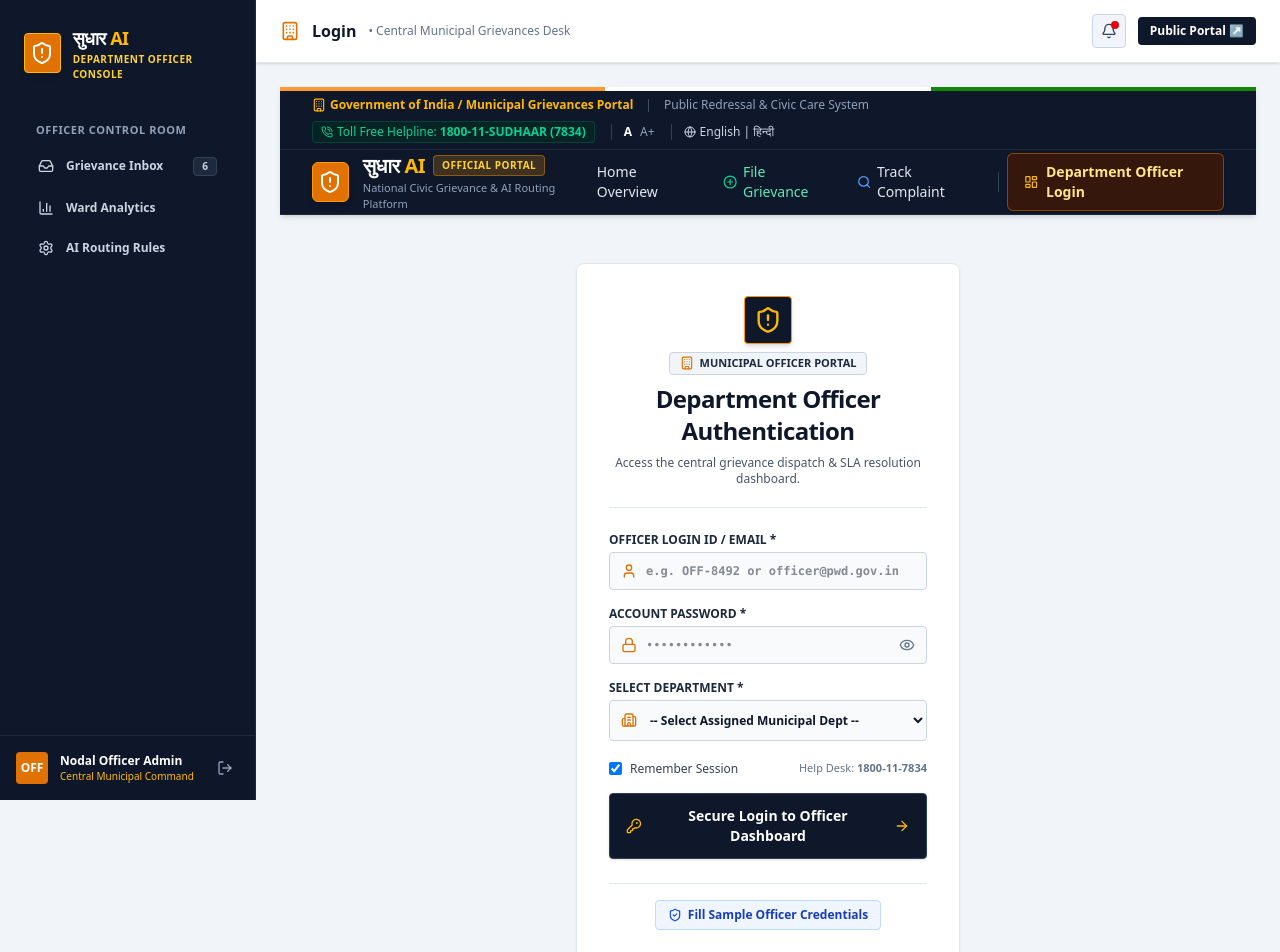
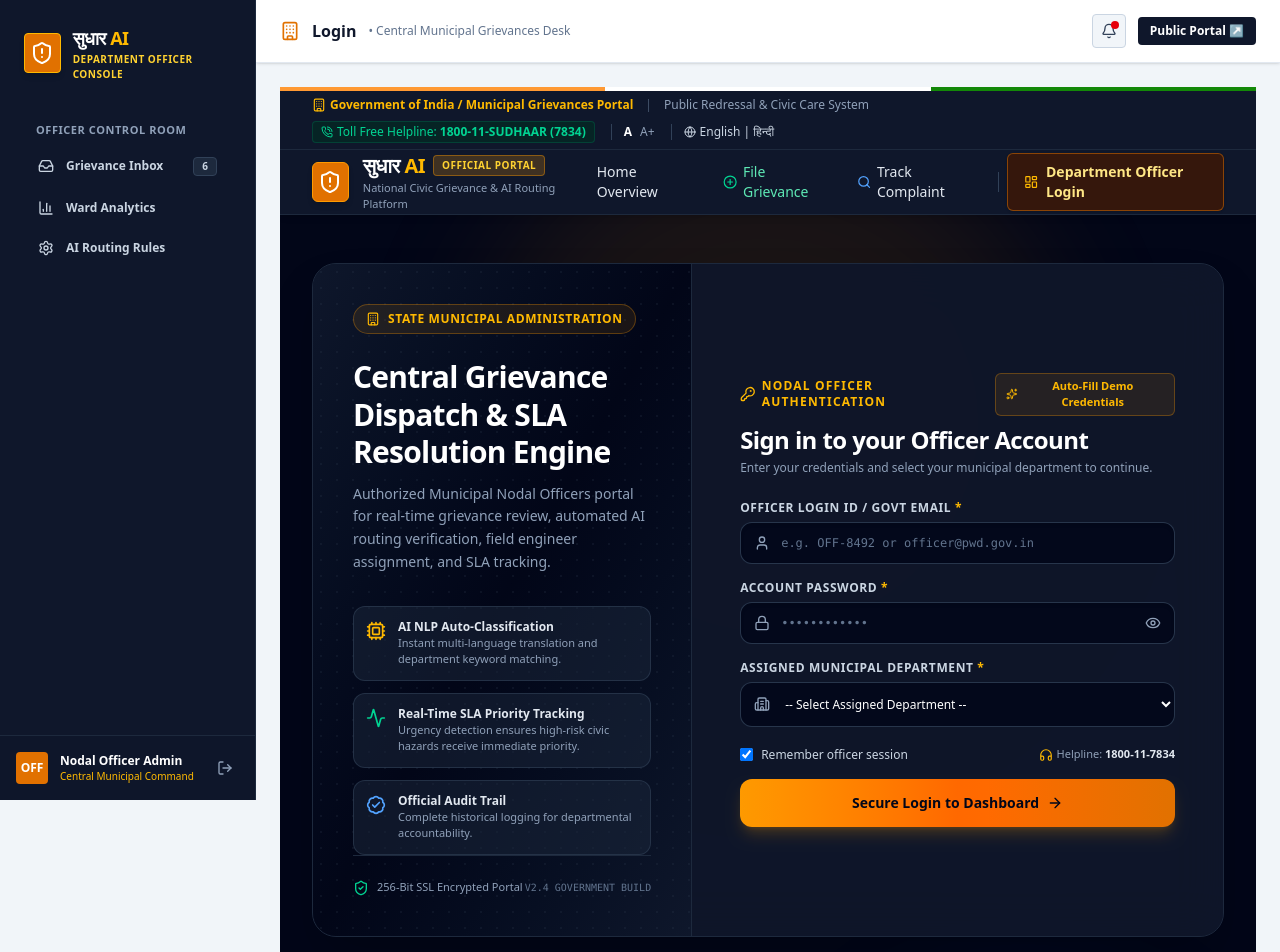
Before and after one commit to dhruvup2006/SudhaarAI, a Next.js app in the folder frontend/: page /admin/login in a window 1280 px wide. Shown: the top 952 px of the page. Built offline with nearby package versions, Linux system fonts and the light colour scheme.

Commit message:
style(admin): redesign officer login page with executive split-screen layout and ambient dark aesthetic

```diff
--- a/frontend/src/app/admin/login/page.tsx
+++ b/frontend/src/app/admin/login/page.tsx
@@ -17,7 +17,13 @@ import {
   AlertCircle,
   KeyRound,
   ShieldCheck,
-  Building
+  Building,
+  Sparkles,
+  Cpu,
+  BadgeCheck,
+  Headphones,
+  Globe,
+  Activity
 } from 'lucide-react';
 
 export default function OfficerLoginPage() {
@@ -59,14 +65,13 @@ export default function OfficerLoginPage() {
       return;
     }
     if (!department) {
-      setErrorMessage('Please select your municipal department from the dropdown.');
+      setErrorMessage('Please select your assigned municipal department.');
       return;
     }
 
     setErrorMessage('');
     setIsSubmitting(true);
 
-    // Store login session info in localStorage for admin layout usage
     setTimeout(() => {
       try {
         localStorage.setItem('sudhaar_officer_session', JSON.stringify({
@@ -79,101 +84,175 @@ export default function OfficerLoginPage() {
       }
       setIsSubmitting(false);
       router.push('/admin/inbox');
-    }, 1000);
+    }, 900);
   };
 
   return (
-    <div className="min-h-screen bg-slate-100 text-slate-900 flex flex-col selection:bg-amber-500 selection:text-white">
+    <div className="min-h-screen bg-slate-950 text-slate-100 flex flex-col selection:bg-amber-500 selection:text-white relative overflow-hidden">
       <Navbar />
 
-      <main className="flex-1 py-12 px-4 sm:px-6 lg:px-8 max-w-md mx-auto w-full flex flex-col justify-center">
-        {/* Official Department Login Card */}
-        <div className="gov-card p-6 sm:p-8 bg-white border-t-4 border-amber-600 shadow-lg">
-          {/* Card Header */}
-          <div className="text-center mb-6 space-y-2 border-b border-slate-200 pb-5">
-            <div className="w-12 h-12 rounded bg-slate-900 text-amber-400 flex items-center justify-center mx-auto border border-amber-500 shadow-md">
-              <ShieldAlert className="w-7 h-7" />
+      {/* Ambient Radial Gradient Background Elements */}
+      <div className="absolute top-1/4 left-1/2 -translate-x-1/2 -translate-y-1/2 w-[600px] h-[600px] bg-amber-500/10 rounded-full blur-3xl pointer-events-none z-0" />
+      <div className="absolute bottom-10 right-10 w-96 h-96 bg-blue-600/10 rounded-full blur-3xl pointer-events-none z-0" />
+
+      <main className="flex-1 py-12 px-4 sm:px-6 lg:px-8 max-w-6xl mx-auto w-full flex items-center justify-center relative z-10">
+
+        {/* Split Screen Enterprise Card */}
+        <div className="w-full bg-slate-900/90 backdrop-blur-xl border border-slate-800 rounded-3xl shadow-2xl overflow-hidden grid grid-cols-1 lg:grid-cols-12 min-h-[620px]">
+
+          {/* LEFT PANEL: Executive Portal Showcase */}
+          <div className="lg:col-span-5 bg-gradient-to-br from-slate-900 via-slate-950 to-slate-900 p-8 sm:p-10 flex flex-col justify-between border-b lg:border-b-0 lg:border-r border-slate-800 relative">
+            <div className="absolute inset-0 bg-[radial-gradient(#334155_1px,transparent_1px)] [background-size:16px_16px] opacity-20 pointer-events-none" />
+
+            <div className="relative z-10 space-y-6">
+              {/* Emblem / Portal Badge */}
+              <div className="inline-flex items-center space-x-2 px-3 py-1.5 rounded-full bg-amber-500/10 border border-amber-500/30 text-amber-400 text-xs font-extrabold uppercase tracking-wider">
+                <Building className="w-3.5 h-3.5 text-amber-400" />
+                <span>State Municipal Administration</span>
               </div>
 
-            <div className="inline-flex items-center space-x-1.5 px-2.5 py-0.5 rounded bg-slate-100 border border-slate-300 text-slate-800 text-[11px] font-bold uppercase">
-              <Building className="w-3.5 h-3.5 text-amber-600" />
-              <span>Municipal Officer Portal</span>
-            </div>
-
-            <h1 className="text-xl sm:text-2xl font-extrabold text-slate-900 tracking-tight">
-              Department Officer Authentication
-            </h1>
-            <p className="text-xs text-slate-600">
-              Access the central grievance dispatch & SLA resolution dashboard.
+              <div>
+                <h2 className="text-2xl sm:text-3xl font-extrabold text-white tracking-tight leading-tight">
+                  Central Grievance Dispatch & SLA Resolution Engine
+                </h2>
+                <p className="text-xs sm:text-sm text-slate-400 mt-3 leading-relaxed">
+                  Authorized Municipal Nodal Officers portal for real-time grievance review, automated AI routing verification, field engineer assignment, and SLA tracking.
                 </p>
               </div>
 
-          {/* Error Message Alert */}
+              {/* Portal Live Highlights List */}
+              <div className="space-y-3 pt-2">
+                <div className="flex items-start space-x-3 p-3 rounded-xl bg-slate-800/50 border border-slate-700/60">
+                  <Cpu className="w-5 h-5 text-amber-400 shrink-0 mt-0.5" />
+                  <div>
+                    <h4 className="text-xs font-bold text-slate-200">AI NLP Auto-Classification</h4>
+                    <p className="text-[11px] text-slate-400">Instant multi-language translation and department keyword matching.</p>
+                  </div>
+                </div>
+
+                <div className="flex items-start space-x-3 p-3 rounded-xl bg-slate-800/50 border border-slate-700/60">
+                  <Activity className="w-5 h-5 text-emerald-400 shrink-0 mt-0.5" />
+                  <div>
+                    <h4 className="text-xs font-bold text-slate-200">Real-Time SLA Priority Tracking</h4>
+                    <p className="text-[11px] text-slate-400">Urgency detection ensures high-risk civic hazards receive immediate priority.</p>
+                  </div>
+                </div>
+
+                <div className="flex items-start space-x-3 p-3 rounded-xl bg-slate-800/50 border border-slate-700/60">
+                  <BadgeCheck className="w-5 h-5 text-blue-400 shrink-0 mt-0.5" />
+                  <div>
+                    <h4 className="text-xs font-bold text-slate-200">Official Audit Trail</h4>
+                    <p className="text-[11px] text-slate-400">Complete historical logging for departmental accountability.</p>
+                  </div>
+                </div>
+              </div>
+            </div>
+
+            {/* Bottom Security Footer */}
+            <div className="relative z-10 pt-6 border-t border-slate-800 flex items-center justify-between text-slate-400 text-xs">
+              <div className="flex items-center space-x-2">
+                <ShieldCheck className="w-4 h-4 text-emerald-400" />
+                <span className="text-[11px]">256-Bit SSL Encrypted Portal</span>
+              </div>
+              <span className="text-[10px] font-mono text-slate-500 uppercase">v2.4 Government Build</span>
+            </div>
+          </div>
+
+          {/* RIGHT PANEL: Officer Authentication Form */}
+          <div className="lg:col-span-7 p-8 sm:p-12 flex flex-col justify-center bg-slate-900/60 relative">
+            <div className="max-w-md mx-auto w-full space-y-6">
+
+              {/* Login Title */}
+              <div>
+                <div className="flex items-center justify-between mb-2">
+                  <span className="text-xs font-extrabold text-amber-400 uppercase tracking-widest flex items-center gap-1.5">
+                    <KeyRound className="w-4 h-4 text-amber-400" />
+                    <span>Nodal Officer Authentication</span>
+                  </span>
+                  <button
+                    type="button"
+                    onClick={handleQuickFill}
+                    className="text-[11px] font-bold text-amber-400 hover:text-amber-300 bg-amber-500/10 hover:bg-amber-500/20 px-2.5 py-1 rounded-md border border-amber-500/30 transition-all flex items-center gap-1 cursor-pointer"
+                  >
+                    <Sparkles className="w-3 h-3" />
+                    <span>Auto-Fill Demo Credentials</span>
+                  </button>
+                </div>
+                <h3 className="text-2xl font-bold text-white tracking-tight">
+                  Sign in to your Officer Account
+                </h3>
+                <p className="text-xs text-slate-400 mt-1">
+                  Enter your credentials and select your municipal department to continue.
+                </p>
+              </div>
+
+              {/* Error Alert */}
               {errorMessage && (
-            <div className="mb-5 p-3 rounded bg-red-50 border border-red-300 text-red-800 text-xs font-bold flex items-center space-x-2">
-              <AlertCircle className="w-4 h-4 text-red-600 shrink-0" />
+                <div className="p-3.5 rounded-xl bg-red-500/10 border border-red-500/30 text-red-300 text-xs font-semibold flex items-center space-x-2.5 shadow-sm animate-fade-in">
+                  <AlertCircle className="w-4 h-4 text-red-400 shrink-0" />
                   <span>{errorMessage}</span>
                 </div>
               )}
 
-          {/* Login Form */}
+              {/* Form */}
               <form onSubmit={handleLogin} className="space-y-4">
-            {/* Field 1: Officer ID */}
+
+                {/* Officer ID Input */}
                 <div>
-              <label className="block text-xs font-bold text-slate-800 uppercase mb-1">
-                Officer Login ID / Email *
+                  <label className="block text-xs font-bold text-slate-300 uppercase mb-1.5 tracking-wider">
+                    Officer Login ID / Govt Email <span className="text-amber-400">*</span>
                   </label>
                   <div className="relative">
-                <User className="w-4 h-4 text-amber-600 absolute left-3 top-1/2 -translate-y-1/2" />
+                    <User className="w-4 h-4 text-slate-400 absolute left-3.5 top-1/2 -translate-y-1/2" />
                     <input
                       type="text"
                       value={officerId}
                       onChange={(e) => setOfficerId(e.target.value)}
                       placeholder="e.g. OFF-8492 or officer@pwd.gov.in"
-                  className="w-full pl-9 pr-3 py-2.5 bg-slate-50 text-slate-900 text-xs rounded border border-slate-300 focus:outline-none focus:ring-2 focus:ring-amber-500 font-mono font-semibold"
+                      className="w-full pl-10 pr-4 py-3 bg-slate-950/80 text-white text-xs rounded-xl border border-slate-700/80 focus:outline-none focus:ring-2 focus:ring-amber-500 focus:border-amber-500 font-mono transition-all placeholder-slate-500 shadow-inner"
                     />
                   </div>
                 </div>
 
-            {/* Field 2: Password */}
+                {/* Password Input */}
                 <div>
-              <label className="block text-xs font-bold text-slate-800 uppercase mb-1">
-                Account Password *
+                  <label className="block text-xs font-bold text-slate-300 uppercase mb-1.5 tracking-wider">
+                    Account Password <span className="text-amber-400">*</span>
                   </label>
                   <div className="relative">
-                <Lock className="w-4 h-4 text-amber-600 absolute left-3 top-1/2 -translate-y-1/2" />
+                    <Lock className="w-4 h-4 text-slate-400 absolute left-3.5 top-1/2 -translate-y-1/2" />
                     <input
                       type={showPassword ? 'text' : 'password'}
                       value={password}
                       onChange={(e) => setPassword(e.target.value)}
                       placeholder="••••••••••••"
-                  className="w-full pl-9 pr-9 py-2.5 bg-slate-50 text-slate-900 text-xs rounded border border-slate-300 focus:outline-none focus:ring-2 focus:ring-amber-500 font-mono"
+                      className="w-full pl-10 pr-10 py-3 bg-slate-950/80 text-white text-xs rounded-xl border border-slate-700/80 focus:outline-none focus:ring-2 focus:ring-amber-500 focus:border-amber-500 font-mono transition-all placeholder-slate-500 shadow-inner"
                     />
                     <button
                       type="button"
                       onClick={() => setShowPassword(!showPassword)}
-                  className="absolute right-3 top-1/2 -translate-y-1/2 text-slate-500 hover:text-slate-800"
+                      className="absolute right-3.5 top-1/2 -translate-y-1/2 text-slate-400 hover:text-white transition-colors"
                     >
                       {showPassword ? <EyeOff className="w-4 h-4" /> : <Eye className="w-4 h-4" />}
                     </button>
                   </div>
                 </div>
 
-            {/* Field 3: Department Selection Dropdown */}
+                {/* Department Dropdown */}
                 <div>
-              <label className="block text-xs font-bold text-slate-800 uppercase mb-1">
-                Select Department *
+                  <label className="block text-xs font-bold text-slate-300 uppercase mb-1.5 tracking-wider">
+                    Assigned Municipal Department <span className="text-amber-400">*</span>
                   </label>
                   <div className="relative">
-                <Building2 className="w-4 h-4 text-amber-600 absolute left-3 top-1/2 -translate-y-1/2" />
+                    <Building2 className="w-4 h-4 text-slate-400 absolute left-3.5 top-1/2 -translate-y-1/2" />
                     <select
                       value={department}
                       onChange={(e) => setDepartment(e.target.value)}
-                  className="w-full pl-9 pr-3 py-2.5 bg-slate-50 text-slate-900 text-xs rounded border border-slate-300 focus:outline-none focus:ring-2 focus:ring-amber-500 font-semibold"
+                      className="w-full pl-10 pr-4 py-3 bg-slate-950/80 text-white text-xs rounded-xl border border-slate-700/80 focus:outline-none focus:ring-2 focus:ring-amber-500 focus:border-amber-500 font-medium transition-all cursor-pointer"
                     >
-                  <option value="">-- Select Assigned Municipal Dept --</option>
+                      <option value="" className="bg-slate-900 text-slate-400">-- Select Assigned Department --</option>
                       {departmentsList.map((dept) => (
-                    <option key={dept.code} value={dept.name}>
+                        <option key={dept.code} value={dept.name} className="bg-slate-900 text-white">
                           {dept.name}
                         </option>
                       ))}
@@ -181,48 +260,42 @@ export default function OfficerLoginPage() {
                   </div>
                 </div>
 
-            {/* Remember me & Options */}
+                {/* Checkbox & Helpdesk */}
                 <div className="flex items-center justify-between text-xs pt-1">
-              <label className="flex items-center space-x-2 text-slate-700 cursor-pointer">
+                  <label className="flex items-center space-x-2 text-slate-300 cursor-pointer">
                     <input
                       type="checkbox"
                       checked={rememberMe}
                       onChange={(e) => setRememberMe(e.target.checked)}
-                  className="rounded text-amber-600 focus:ring-amber-500"
+                      className="rounded border-slate-700 text-amber-500 focus:ring-amber-500 bg-slate-950"
                     />
-                <span>Remember Session</span>
+                    <span>Remember officer session</span>
                   </label>
 
-              <span className="text-slate-500 text-[11px]">Help Desk: <strong>1800-11-7834</strong></span>
+                  <div className="flex items-center space-x-1 text-slate-400 text-[11px]">
+                    <Headphones className="w-3.5 h-3.5 text-amber-400" />
+                    <span>Helpline: <strong className="text-slate-200">1800-11-7834</strong></span>
+                  </div>
                 </div>
 
                 {/* Submit Button */}
                 <button
                   type="submit"
                   disabled={isSubmitting}
-              className="w-full py-3 px-4 rounded bg-slate-900 hover:bg-slate-800 text-white font-bold text-sm transition-colors flex items-center justify-center space-x-2 border border-slate-700 disabled:opacity-50 mt-2 shadow-sm"
+                  className="w-full py-3.5 px-5 rounded-xl bg-gradient-to-r from-amber-500 via-orange-500 to-amber-600 hover:from-amber-400 hover:to-orange-400 text-slate-950 font-extrabold text-sm transition-all flex items-center justify-center space-x-2 shadow-lg shadow-amber-500/20 active:scale-95 disabled:opacity-50 mt-4 cursor-pointer"
                 >
                   {isSubmitting ? (
-                <span>Authenticating Officer...</span>
+                    <span>Authenticating Officer Account...</span>
                   ) : (
                     <>
-                  <KeyRound className="w-4 h-4 text-amber-400" />
-                  <span>Secure Login to Officer Dashboard</span>
-                  <ArrowRight className="w-4 h-4 text-amber-400" />
+                      <span>Secure Login to Dashboard</span>
+                      <ArrowRight className="w-4 h-4" />
                     </>
                   )}
                 </button>
               </form>
 
-          {/* Sample Quick Fill Credentials Box */}
-          <div className="mt-6 pt-4 border-t border-slate-200 text-center">
-            <button
-              onClick={handleQuickFill}
-              className="text-xs font-bold text-blue-800 hover:text-blue-900 bg-blue-50 px-3 py-1.5 rounded border border-blue-200 inline-flex items-center gap-1.5"
-            >
-              <ShieldCheck className="w-3.5 h-3.5 text-blue-700" />
-              <span>Fill Sample Officer Credentials</span>
-            </button>
+            </div>
           </div>
         </div>
       </main>
```
Lines whose indentation alone changed are shown as unchanged.
